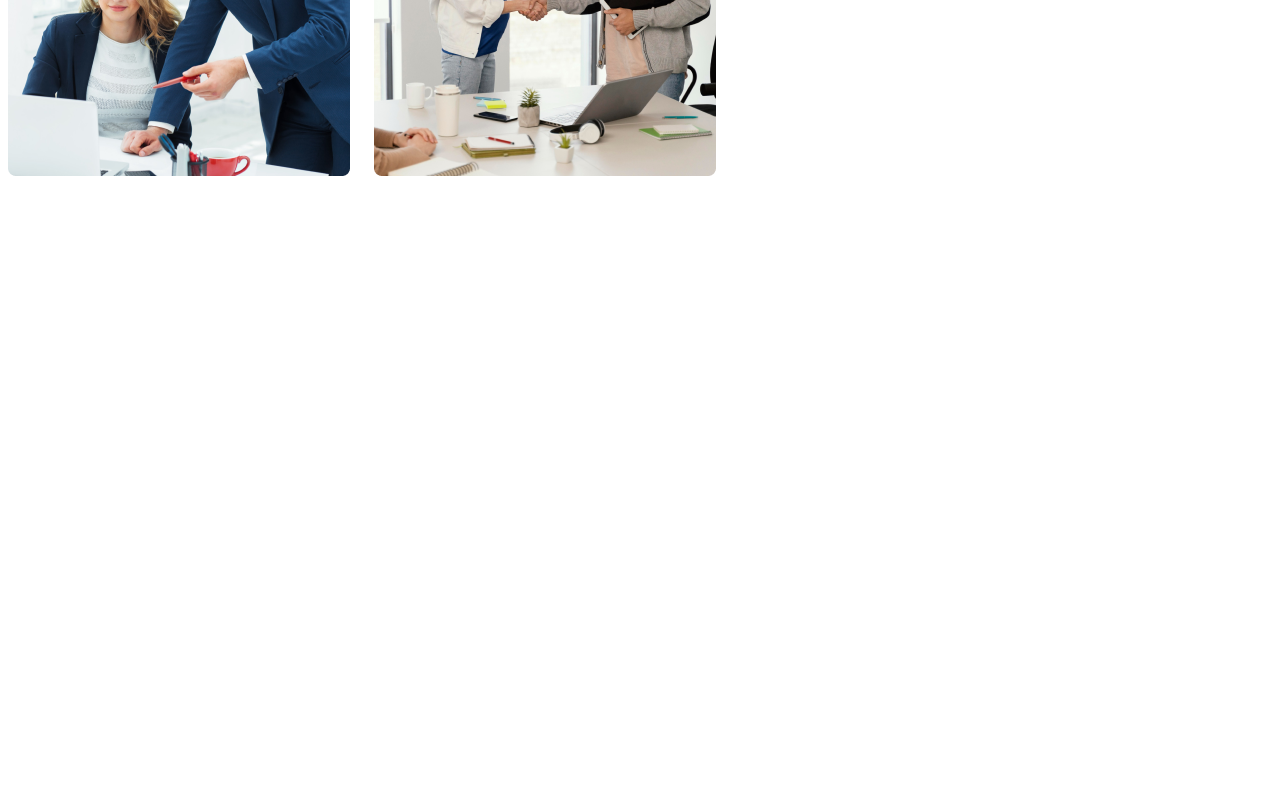
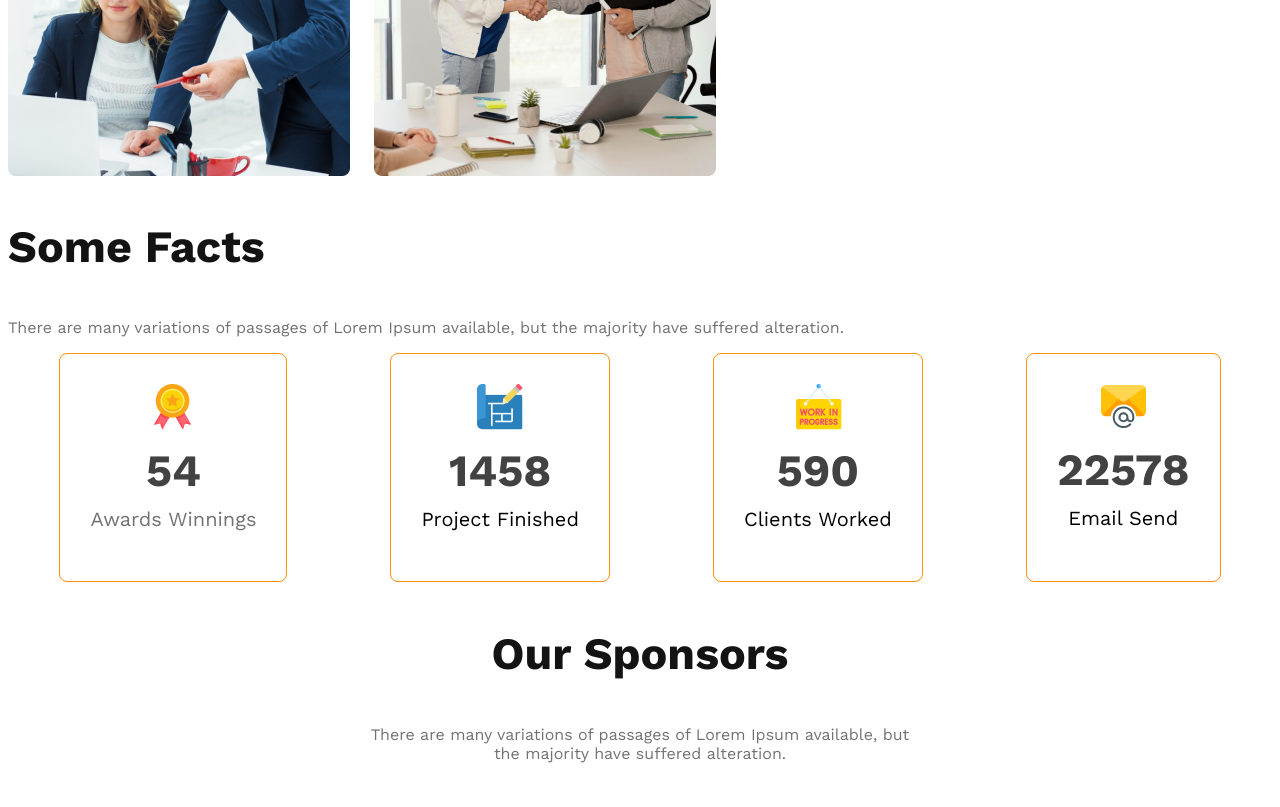
Before and after one commit to sndgfn/g3-architects-website, a plain HTML site: page index.html in a window 1280 px wide. Shown: the part 1495-2302 px from the top of the page. Before the commit the page ends 1741 px from the top, so only its background shows below. Drawn offline with nearby package versions, Linux system fonts and the light colour scheme.

Commit message:
added sponsors section

```diff
--- a/index.html
+++ b/index.html
@@ -10,7 +10,7 @@
     <!-- header starting -->
     <header>
         <nav>
-            <h3 class="nav-title">G3 Architects</h3>
+            <h3 class="section-title">G3 Architects</h3>
             <ul>
                <li><a href="">Home</a></li>
                <li><a href="">About</a></li>
@@ -45,6 +45,46 @@
 
             </div>
         </section>
+        <!-- facts section start -->
+        <section class="facts">
+            <h3 class="section-title">Some Facts</h3>
+            <p class="text-light-gray">There are many variations of passages of Lorem Ipsum available, but the majority have suffered alteration.</p>
+            <div class="facts-card-container">
+                <!-- .card*4>img+h2.card-stats+p.card-title.text-light-gray.text-light-gray -->
+                <div class="card">
+                    <img src="images/icons/ribon.png" alt="">
+                    <h2 class="card-stats">54</h2>
+                    <p class="card-title text-light-gray">Awards Winnings</p>
+                </div>
+                <div class="card">
+                    <img src="images/icons/projects.png" alt="">
+                    <h2 class="card-stats">1458</h2>
+                    <p class="card-title textlight-gray">Project Finished</p>
+                </div>
+                <div class="card">
+                    <img src="images/icons/customers.png" alt="">
+                    <h2 class="card-stats">590</h2>
+                    <p class="card-title textlight-gray">Clients Worked</p>
+                </div>
+                <div class="card">
+                    <img src="images/icons/email.png" alt="">
+                    <h2 class="card-stats">22578</h2>
+                    <p class="card-title textlight-gray">Email Send</p>
+                </div>
+            </div>
+        </section>
+        <section class="sponsors">
+            <h3 class="section-title">Our Sponsors</h3>
+            <p class="text-light-gray">There are many variations of passages of Lorem Ipsum available, but <br> the majority have suffered alteration.</p>
+            <div class="sponsors-img-conatiner">
+                <img src="images/sponsors/spotify.png" alt="">
+                <img src="images/sponsors/amazon.png" alt="">
+                <img src="images/sponsors/google.png" alt="">
+                <img src="images/sponsors/telerama.png" alt="">
+                <img src="images/sponsors/figma.png" alt="">
+            </div>
+        </section>
+
     </main>
     <footer></footer>
 
--- a/styles/architect.css
+++ b/styles/architect.css
@@ -26,6 +26,13 @@
 
 }
 
+.section-title {
+    color: #131313;
+    font-size: 2.8rem;
+    font-weight: 700;
+
+}
+
 /* main section */
 main {
     max-width: 1440px;
@@ -42,13 +49,6 @@ nav {
     display: flex;
     justify-content: space-between;
     align-items: center;
-}
-
-.nav-title {
-    color: #131313;
-    font-size: 2.8rem;
-    font-weight: 700;
-
 }
 
 nav>ul {
@@ -127,7 +127,53 @@ nav li a {
     font-weight: 700;
 }
 
+/* facts section started */
+.facts-card-container {
+    display: flex;
+    justify-content: space-around;
+}
 
+/* jhamela ase iktu  */
+.facts-card-container .card {
+    border-radius: 8px;
+    border: 1px solid #FF900E;
+    text-align: center;
+    padding: 30px;
+}
+
+.facts-card-container .card-stats {
+    color: #424242;
+ font-size: 2.8rem;
+    margin-top: 10px;
+    margin-bottom:10px ;
+}
+.facts-card-container .card-title{
+  font-size: 1.25rem;
+  font-weight: 600px;
+    margin-top: 5px;
+
+}
+.facts-card-container .card-stats{
+    margin-top: 10px;
+    margin-bottom: 10px;
+    color: #424242;
+    font-size: 2.8rem;
+}
+
+/* sponsors style */
+.sponsors{
+     text-align: center;
+}
+.sponsors-img-conatiner {
+    display: flex;
+    justify-content: space-evenly;
+    margin-top: 50px;
+    align-items: center;
+    gap: 40px;
+}
+.sponsors-img-conatiner img {
+    width: 165px;
+}
 
 
 
@@ -140,15 +186,24 @@ nav li a {
         padding: 20px;
     }
 
-    nav,.teams-container {
+    nav,
+    .teams-container ,
+    .facts-card-container,
+    .sponsors-img-conatiner
+    {
         flex-direction: column;
     }
-    .teams-image-container{
+
+    .teams-image-container {
         grid-template-columns: 1fr;
     }
-    .teams-content{
+
+    .teams-content, .facts-card-container {
         padding-left: 20px;
         padding-right: 20px;
+    }
+    .facts-card-container{
+        gap: 20px;
     }
 }
 
@@ -158,7 +213,10 @@ nav li a {
         padding: 50px;
     }
 
-    nav ,.teams-container{
+    nav,
+    .teams-container,
+    .sponsors-img-conatiner
+     {
         flex-direction: column;
     }
 }
```
